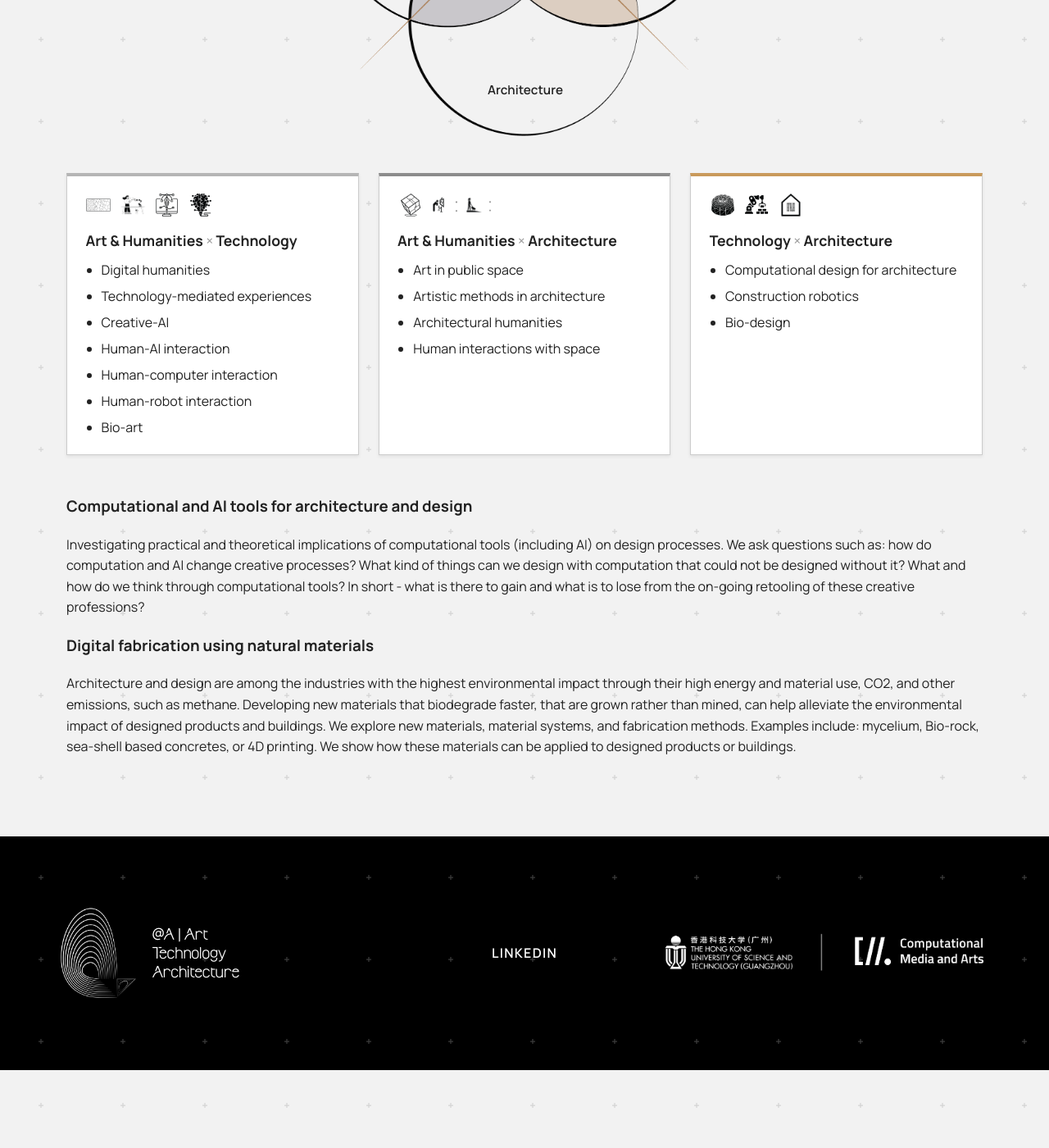
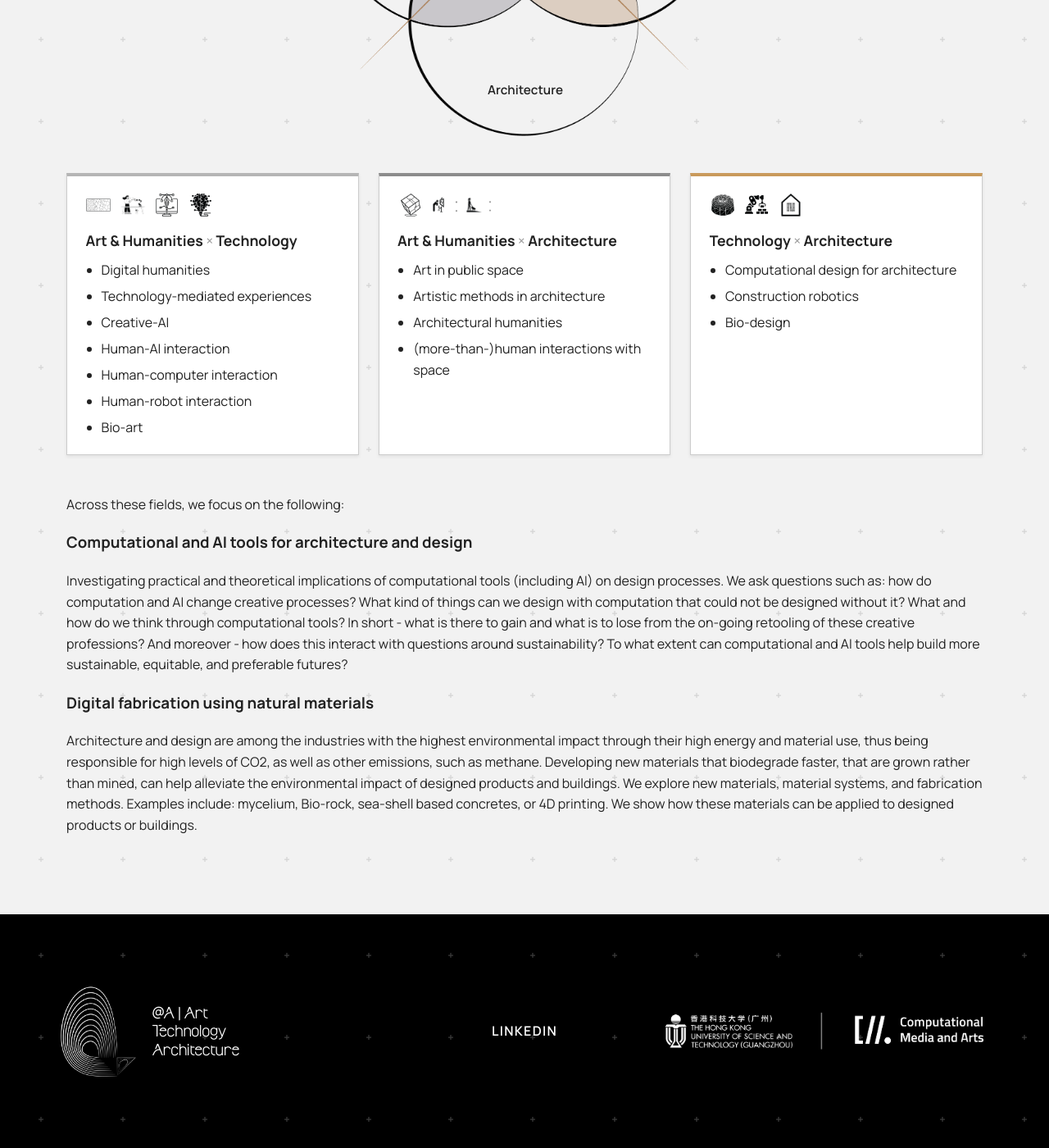
Before and after one commit to anqua/at-a, a Jekyll site: the page built from research.md, in a window 1280 px wide and 1400 px high, scrolled down 702 px. Shown: the whole window at 82% size. Built offline with Jekyll 4.4.1, drawn with Linux system fonts in a browser that asks for light colours.

Commit message:
Update research.md

```diff
--- a/research.md
+++ b/research.md
@@ -45,7 +45,7 @@ Our group conducts research at the intersections of art, technology and architec
         <li>Art in public space</li>
         <li>Artistic methods in architecture</li>
         <li>Architectural humanities</li>
-        <li>Human interactions with space</li>
+        <li>(more-than-)human interactions with space</li>
       </ul>
     </div>
     <div class="research-card research-card--overlap-3">
@@ -64,11 +64,14 @@ Our group conducts research at the intersections of art, technology and architec
   </div>
 </div>
 
+Across these fields, we focus on the following:
+
 ### Computational and AI tools for architecture and design
 Investigating practical and theoretical implications of computational tools (including AI) on design processes.
-We ask questions such as: how do computation and AI change creative processes? What kind of things can we design with computation that could not be designed without it? What and how do we think through computational tools? In short - what is there to gain and what is to lose from the on-going retooling of these creative professions?
+We ask questions such as: how do computation and AI change creative processes? What kind of things can we design with computation that could not be designed without it? What and how do we think through computational tools? In short - what is there to gain and what is to lose from the on-going retooling of these creative professions? And moreover - how does this interact with questions around sustainability? To what extent can computational and AI tools help build more sustainable, equitable, and preferable futures?
 
 
 ### Digital fabrication using natural materials
-Architecture and design are among the industries with the highest environmental impact through their high energy and material use, CO2, and other emissions, such as methane.
-Developing new materials that biodegrade faster, that are grown rather than mined, can help alleviate the environmental impact of designed products and buildings. We explore new materials, material systems, and fabrication methods. Examples include: mycelium, Bio-rock, sea-shell based concretes, or 4D printing. We show how these materials can be applied to designed products or buildings.
+Architecture and design are among the industries with the highest environmental impact through their high energy and material use, thus being responsible for high levels of CO2, as well as other emissions, such as methane.
+Developing new materials that biodegrade faster, that are grown rather than mined, can help alleviate the environmental impact of designed products and buildings.
+We explore new materials, material systems, and fabrication methods. Examples include: mycelium, Bio-rock, sea-shell based concretes, or 4D printing. We show how these materials can be applied to designed products or buildings.
```
